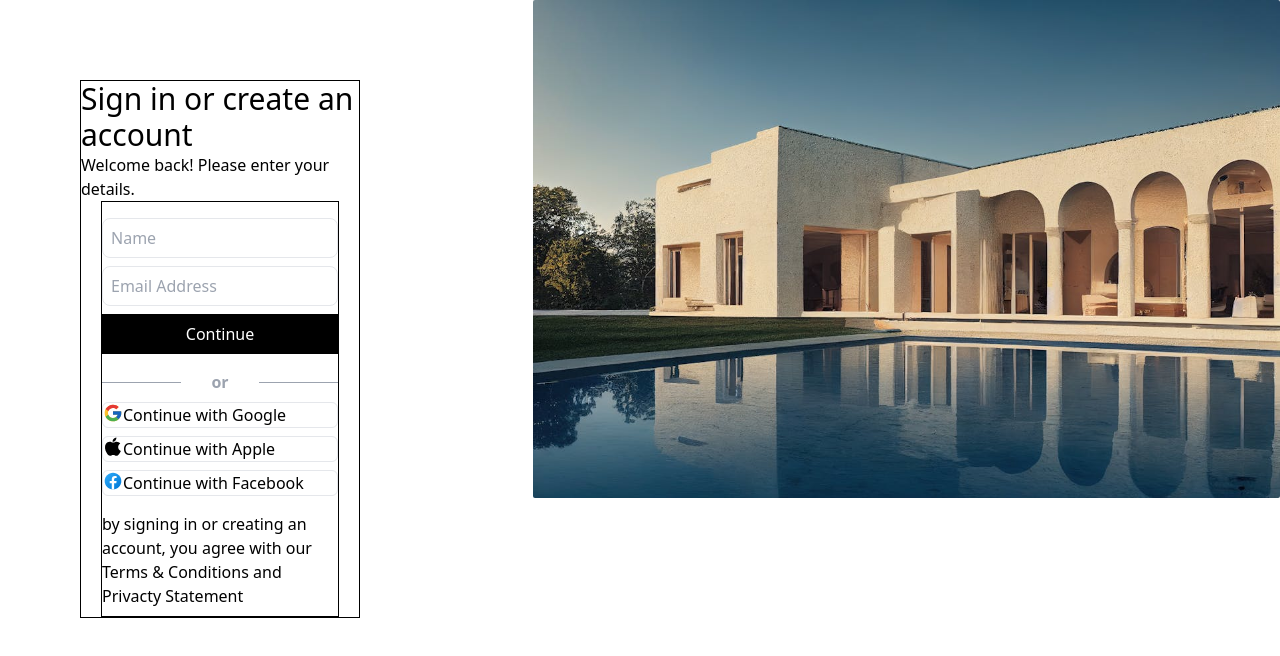
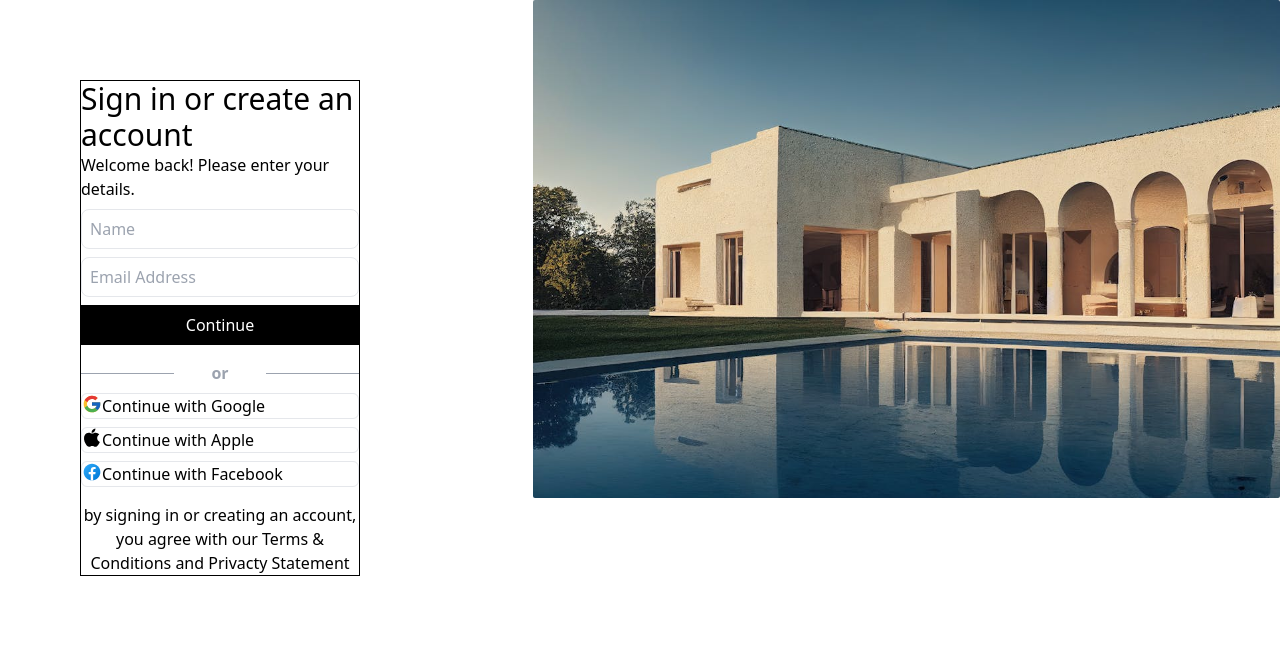
Before and after one commit to septianadip17/login-page-macenas, a React (Vite) app: page / in a window 1280 px wide. Shown: the top 656 px of the page. Built offline with nearby package versions, Linux system fonts and the light colour scheme.

Commit message:
div form

```diff
--- a/src/App.jsx
+++ b/src/App.jsx
@@ -14,7 +14,6 @@ function App() {
               Sign in or create an account
             </h1>
             <p className="">Welcome back! Please enter your details.</p>
-            <div className="mx-5 border-black border py-2">
             <form className="" action="">
               <input
                 className="w-full border my-2 h-10 p-2 rounded-lg"
@@ -27,7 +26,7 @@ function App() {
                 placeholder="Email Address"
               />
               <button
-                  className="w-full  py-2 text-white font-medium text-md bg-black hover:bg-gray-700"
+                className="w-full py-2 text-white font-medium text-md bg-black hover:bg-gray-700"
                 type="button"
               >
                 Continue
@@ -63,7 +62,7 @@ function App() {
                 <img className="w-5" src={facebookIcon} alt="facebook icon" />
                 Continue with Facebook
               </button>
-              </div>
+
               {/* Footer */}
               <div className="mt-4">
                 <p>
```
Lines whose indentation alone changed are shown as unchanged.
